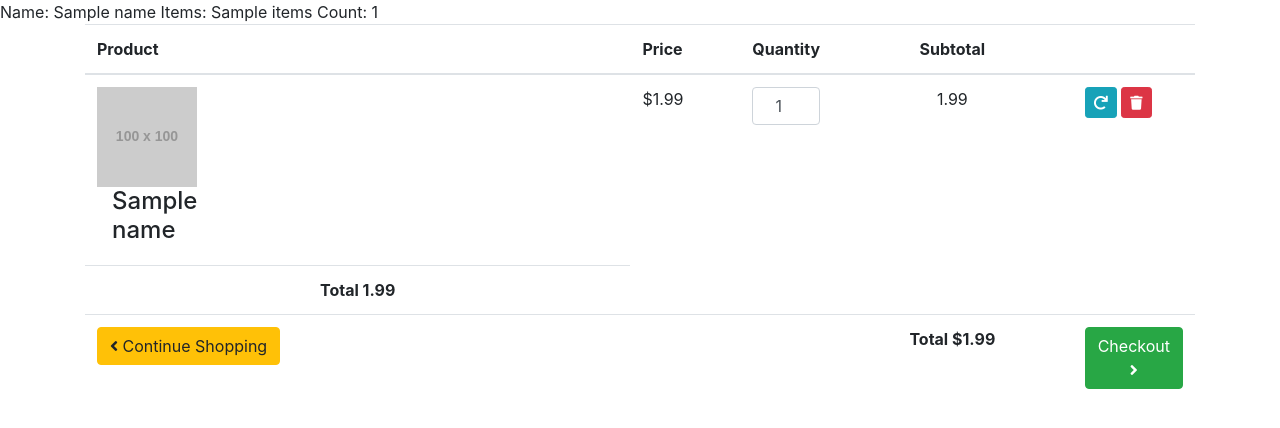
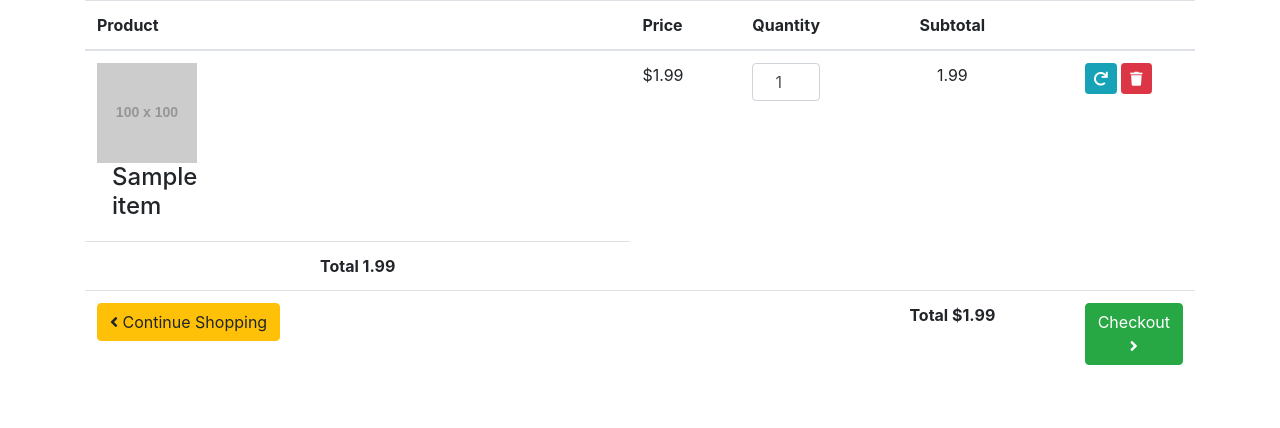
Before and after one commit to klxu03/StoreScanner, a Flask app: template flask_app/store/templates/cart.html in a window 1280 px wide. Shown: the part 66-494 px from the top of the page. Run offline with Flask 2, Linux system fonts and the light colour scheme; the template is opened without the code that fills it: most values are stand-ins (such as "Sample title", 1, 10 or a date in 2020); grey boxes labelled with a size stand in for pictures from a placeholder-image service; some libraries are stand-ins or nearby versions.

Commit message:
Update cart.html

```diff
--- a/flask_app/store/templates/cart.html
+++ b/flask_app/store/templates/cart.html
@@ -1,8 +1,5 @@
 {% extends "layout.html" %}
 {% block item %}
-    Name: {{name}}
-    Items: {{items}}
-    Count: {{count}}
 
    <div class="container">
       <table id="cart" class="table table-hover table-condensed">
@@ -27,12 +24,12 @@
          <div class = "row">
             <div class = "col-sm-2 hidden-xs"><img src="http://placehold.it/100x100" alt="..." class="img-responsive"/>
                <div class="col-sm-12">
-                  <h4 class="nomargin">{{name}}</h4>
+                  <h4 class="nomargin">{{item}}</h4>
                </div>
             </div>
             <td data-th="Price">$1.99</td>
             <td data-th="Quantity">
-               <input type="number" class="form-control text-center" value={{count}}>
+               <input type="number" class="form-control text-center" value={{count[item]}}>
             </td>
          </class>
          <td data-th="Subtotal" class="text-center">1.99</td>
```
